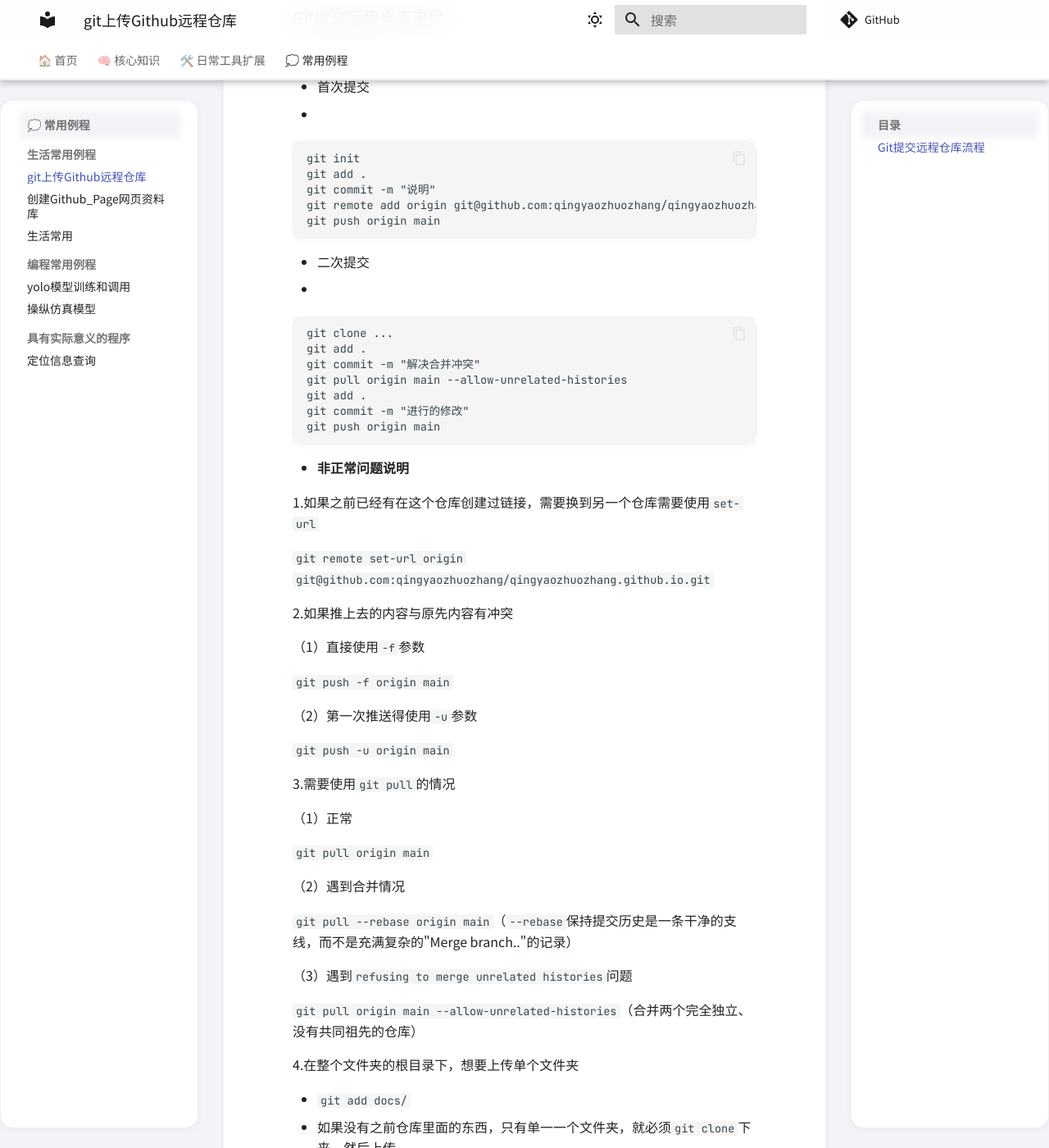
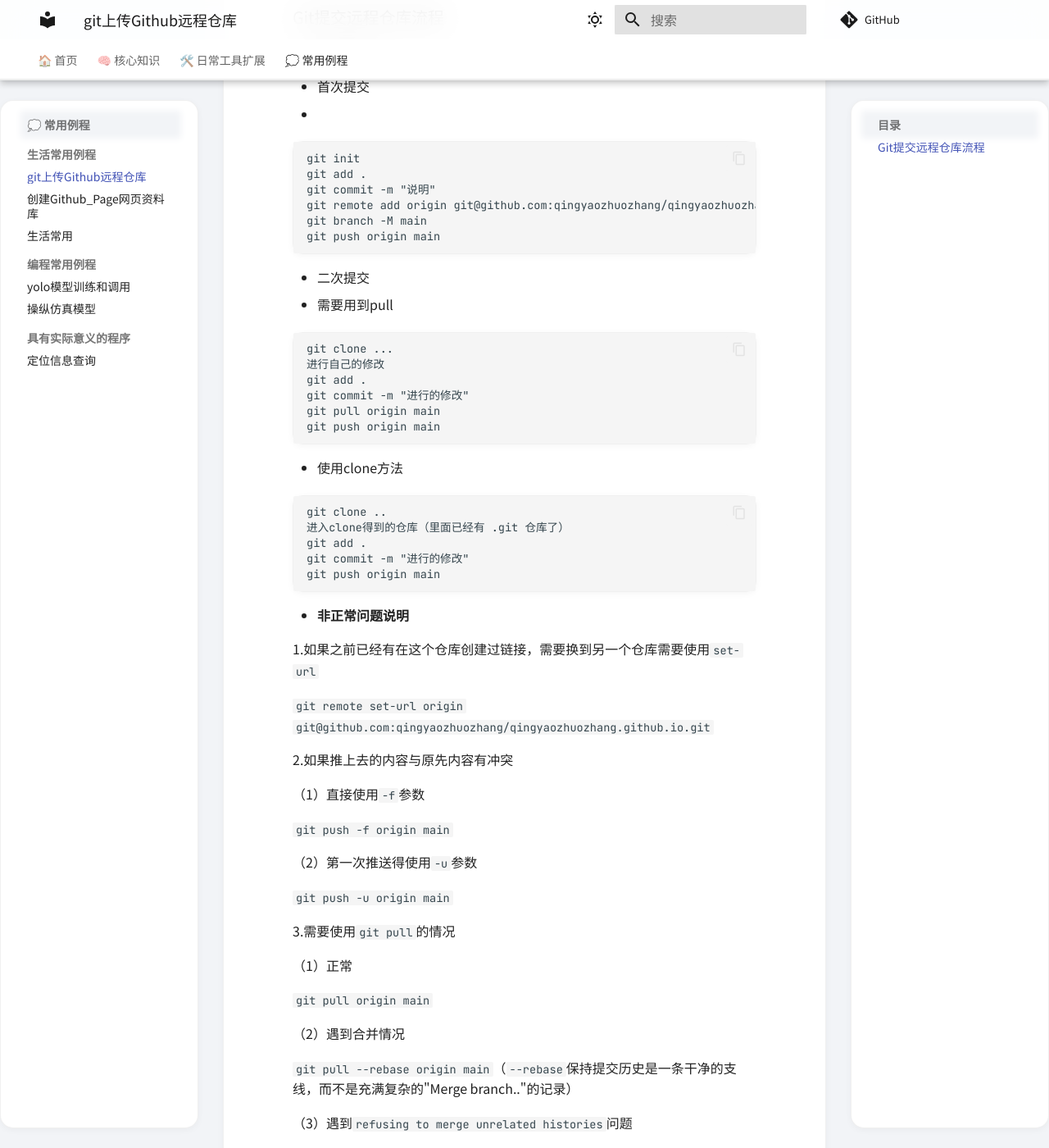
Before and after one commit to qingyaozhuozhang/qingyaozhuozhang.github.io, an MkDocs documentation site: the page built from docs/常用例程/生活常用例程/git.md, in a window 1280 px wide and 1400 px high, scrolled down 249 px. Shown: the whole window at 82% size. Built offline with MkDocs 1.6.1 and Material for MkDocs 9.7.7, drawn with Linux system fonts in a browser that asks for light colours; comment, search, counter and statistics services are not loaded; some of the changed text lies outside the part shown.

Commit message:
添加仿真和修改git

````diff
--- a/docs/常用例程/生活常用例程/git.md
+++ b/docs/常用例程/生活常用例程/git.md
@@ -10,17 +10,27 @@
   git add .
   git commit -m "说明"
   git remote add origin git@github.com:qingyaozhuozhang/qingyaozhuozhang.github.io.git
+  git branch -M main
   git push origin main
   ```
 
   - 二次提交
-  -
+  - 需要用到pull
 
   ```
   git clone ...
+  进行自己的修改
   git add .
-  git commit -m "解决合并冲突"
-  git pull origin main --allow-unrelated-histories
+  git commit -m "进行的修改"
+  git pull origin main
+  git push origin main
+  ```
+
+  - 使用clone方法
+
+  ```
+  git clone ..
+  进入clone得到的仓库（里面已经有 .git 仓库了）
   git add .
   git commit -m "进行的修改"
   git push origin main
@@ -59,12 +69,15 @@
 
 4.在整个文件夹的根目录下，想要上传单个文件夹
 
-- `git add docs/`
-- 如果没有之前仓库里面的东西，只有单一一个文件夹，就必须`git clone`下来，然后上传
+- 使用`git clone`
+  - `git add 文件夹名称/`   或者  `git add 路径/`
+
 
 5.克隆仓库
 
-`git clone git@github.com:qingyaozhuozhang/qingyaozhuozhang.github.io.git`
+- `git clone git@github.com:qingyaozhuozhang/qingyaozhuozhang.github.io.git`
+
+- `git clone`不需要提前`git init`
 
 6.github强制覆盖本地
 
@@ -76,5 +89,11 @@
 
 - 打开github仓库主页右侧的`Commits`找到之前的`Commit Hash`
   - 或者在终端中输入`git reflog`
-- `git reset --hard <你的Hash>`
+- 1.强制提交
+  - `git reset --hard <你的Hash>`
+  - `git push -f origin main`
+
+- 2.跳过pull
+  - `git checkout <ID> .`（空格加 .）
+
 - 回退到之前的内容，但是本地新增加的那个文件夹不会删除
````
Also changed, not shown: docs/index.md (+2 -2 lines), docs/常用例程/编程常用例程/操纵仿真模型.md (+2 -0 lines).
